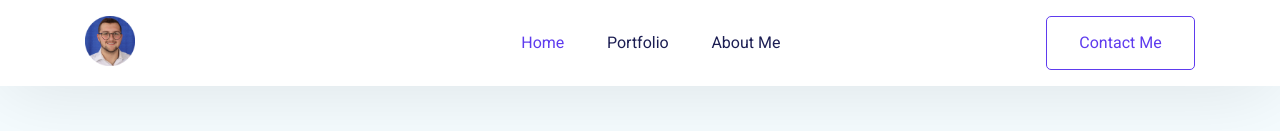
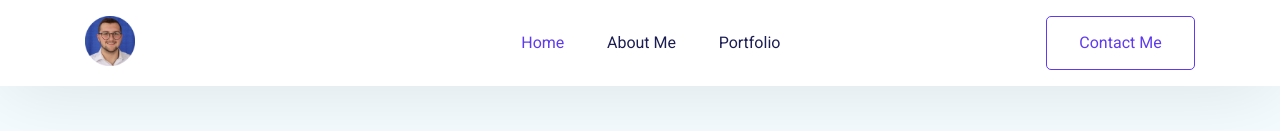
Before and after one commit to RyanMalonee/personal-react-site, a React (Create React App) app: page / in a window 1280 px wide. Shown: the top 131 px of the page. Built offline with nearby package versions, Linux system fonts and the light colour scheme.

Commit message:
Fixed some bugs

```diff
--- a/src/App.css
+++ b/src/App.css
@@ -792,7 +792,6 @@ select::-ms-expand {
 
   .portfolio-section-description {
     height: 245px;
-    padding: 10px 0;
   }
 
   .hero-section .section-title {
@@ -800,4 +799,17 @@ select::-ms-expand {
   }
 }
 
+/* Larger Resolutions */
+@media only screen and (max-width: 450px) {
+  .portfolio-section-description {
+    height: 310px;
+  }
+}
+
+@media only screen and (max-width: 390px) {
+  .portfolio-section-description {
+    height: 400px;
+  }
+}
+
 /* Responsive Screens Ends*/
--- a/src/Pages/Home/Footer.jsx
+++ b/src/Pages/Home/Footer.jsx
@@ -30,10 +30,10 @@ function Footer() {
                 smooth={true}
                 offset={-70}
                 duration={500}
-                to="MyPortfolio"
+                to="AboutMe"
                 className="text-md"
               >
-                Portfolio
+                About Me
               </Link>
             </li>
             <li>
@@ -43,10 +43,10 @@ function Footer() {
                 smooth={true}
                 offset={-70}
                 duration={500}
-                to="AboutMe"
+                to="MyPortfolio"
                 className="text-md"
               >
-                About Me
+                Portfolio
               </Link>
             </li>
             <li>
--- a/src/Pages/Home/Navbar.jsx
+++ b/src/Pages/Home/Navbar.jsx
@@ -67,10 +67,10 @@ function Navbar() {
               smooth={true}
               offset={-70}
               duration={500}
-              to="MyPortfolio"
+              to="AboutMe"
               className="navbar-content"
             >
-              Portfolio
+              About Me
             </Link>
           </li>
           <li>
@@ -81,10 +81,10 @@ function Navbar() {
               smooth={true}
               offset={-70}
               duration={500}
-              to="AboutMe"
+              to="MyPortfolio"
               className="navbar-content"
             >
-              About Me
+              Portfolio
             </Link>
           </li>
         </ul>
```
